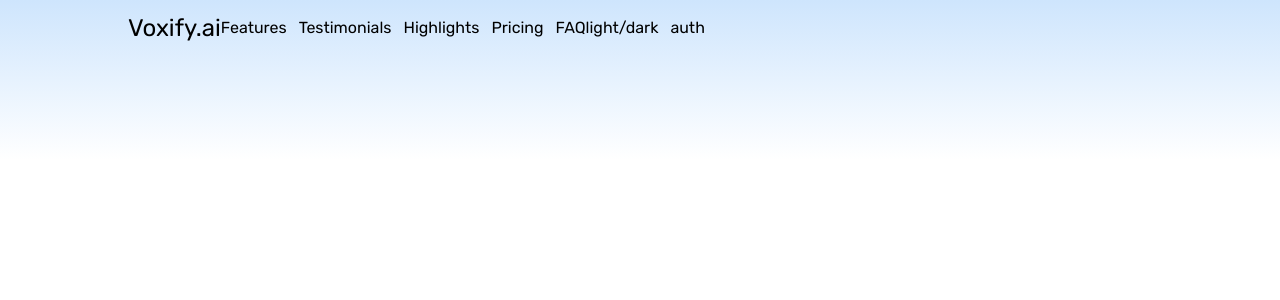
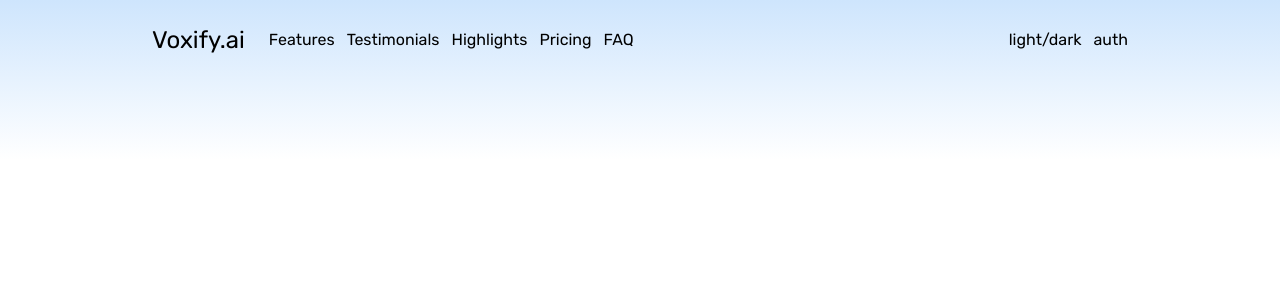
Before and after one commit to blu3IceCube/AI-saas-website, a Next.js app: page / in a window 1280 px wide. Shown: the top 300 px of the page. Built offline with nearby package versions, Linux system fonts and the light colour scheme.

Commit message:
adding nav styles

```diff
--- a/app/components/Navbar.tsx
+++ b/app/components/Navbar.tsx
@@ -3,9 +3,9 @@ import React from "react";
 const Navbar = () => {
   return (
     <div className="flex items-center justify-center">
-      <div className="flex items-center w-4/5 my-3">
-        <h1 className="text-2xl font-normal">Voxify.ai</h1>
-        <div>
+      <div className="flex items-center w-4/5 my-3 py-3 px-6 rounded-3xl bg-fafafa/[0.4]">
+        <div className="flex items-center gap-6 grow">
+          <h1 className="text-2xl font-normal">Voxify.ai</h1>
           <ul className="flex items-center gap-3">
             <li>Features</li>
             <li>Testimonials</li>
--- a/app/globals.css
+++ b/app/globals.css
@@ -13,12 +13,12 @@
 
 @media (prefers-color-scheme: dark) {
   :root {
-    width: 100%;
+    /* width: 100%;
     height: 100vh;
     background-image: linear-gradient(180deg, rgb(2, 41, 79), rgba(9, 14, 16, 0));
     background-size: 100% 20%;
     background-repeat: no-repeat;
-    color: #fff;
+    color: #fff; */
   }
 }
 
```
